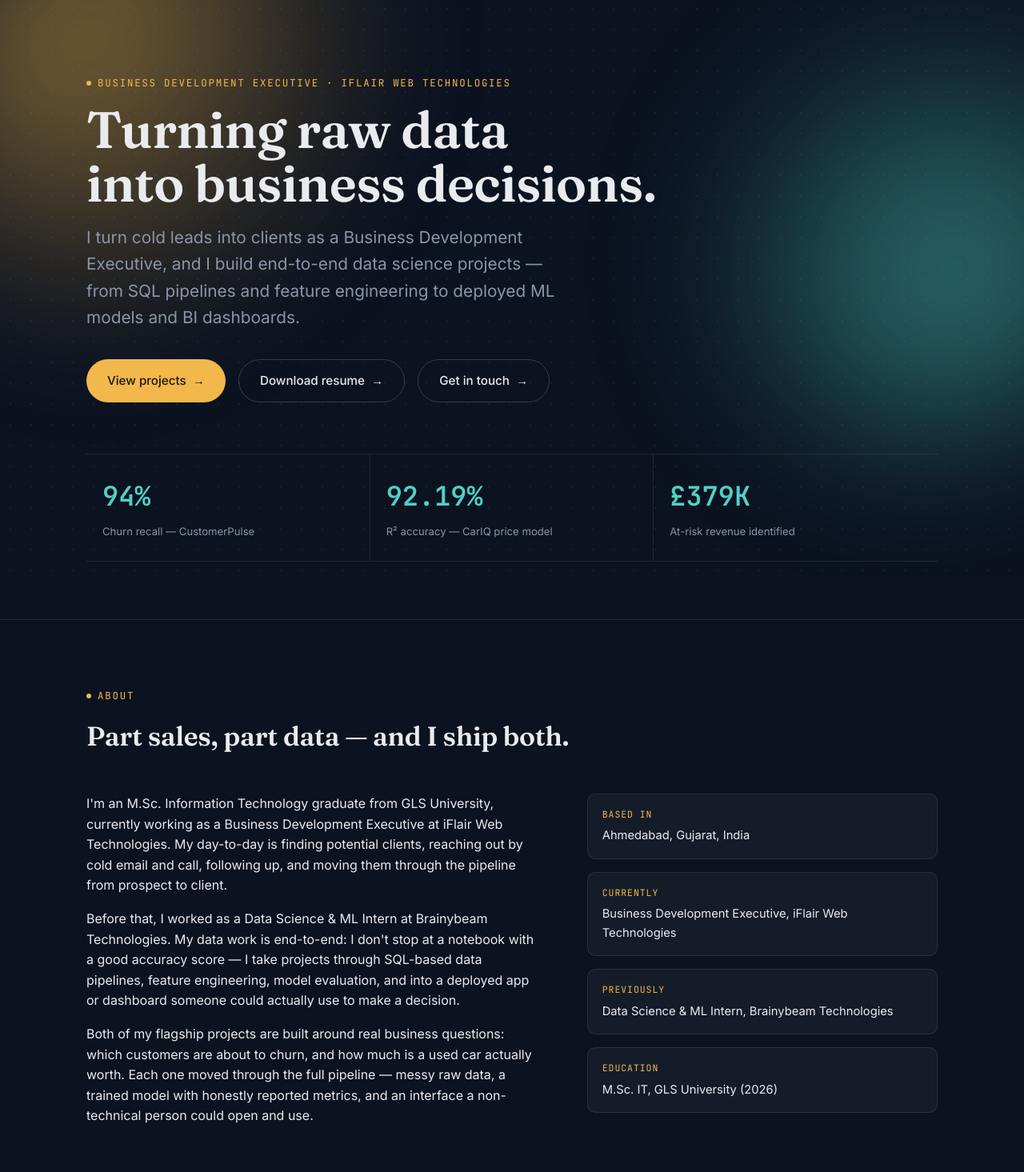
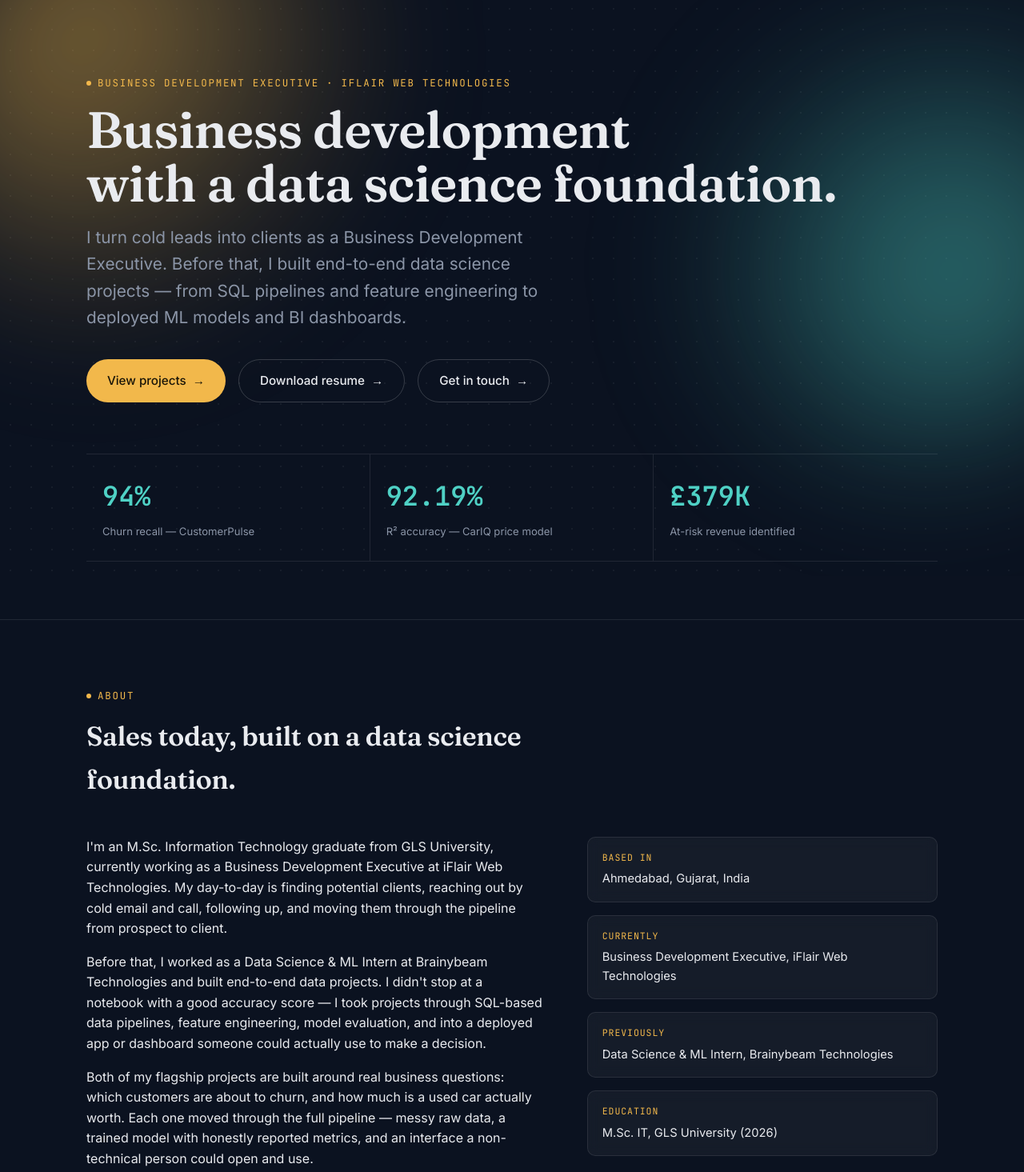
Before and after one commit to mehta-rutansh/mehta-rutansh.github.io, a plain HTML site: page index.html in a window 1280 px wide. Shown: the part 80-1545 px from the top of the page at 80% size. Drawn offline with Linux system fonts and the light colour scheme.

Commit message:
Update index.html

```diff
--- a/index.html
+++ b/index.html
@@ -627,8 +627,8 @@
 <header class="hero">
   <div class="wrap">
     <div class="eyebrow">Business Development Executive · iFlair Web Technologies</div>
-    <h1>Turning raw data<br>into business decisions.</h1>
-    <p class="tagline">I turn cold leads into clients as a Business Development Executive, and I build end-to-end data science projects — from SQL pipelines and feature engineering to deployed ML models and BI dashboards.</p>
+    <h1>Business development<br>with a data science foundation.</h1>
+    <p class="tagline">I turn cold leads into clients as a Business Development Executive. Before that, I built end-to-end data science projects — from SQL pipelines and feature engineering to deployed ML models and BI dashboards.</p>
 
     <div class="hero-actions">
       <a class="btn btn-primary magnetic" href="#projects"><span>View projects <span class="arrow">→</span></span></a>
@@ -657,12 +657,12 @@
   <div class="wrap">
     <div class="section-head reveal">
       <div class="eyebrow">About</div>
-      <h2>Part sales, part data — and I ship both.</h2>
+      <h2>Sales today, built on a data science foundation.</h2>
     </div>
     <div class="about-grid">
       <div class="reveal">
         <p>I'm an M.Sc. Information Technology graduate from GLS University, currently working as a Business Development Executive at iFlair Web Technologies. My day-to-day is finding potential clients, reaching out by cold email and call, following up, and moving them through the pipeline from prospect to client.</p>
-        <p>Before that, I worked as a Data Science &amp; ML Intern at Brainybeam Technologies. My data work is end-to-end: I don't stop at a notebook with a good accuracy score — I take projects through SQL-based data pipelines, feature engineering, model evaluation, and into a deployed app or dashboard someone could actually use to make a decision.</p>
+        <p>Before that, I worked as a Data Science &amp; ML Intern at Brainybeam Technologies and built end-to-end data projects. I didn't stop at a notebook with a good accuracy score — I took projects through SQL-based data pipelines, feature engineering, model evaluation, and into a deployed app or dashboard someone could actually use to make a decision.</p>
         <p>Both of my flagship projects are built around real business questions: which customers are about to churn, and how much is a used car actually worth. Each one moved through the full pipeline — messy raw data, a trained model with honestly reported metrics, and an interface a non-technical person could open and use.</p>
       </div>
       <ul class="fact-list">
@@ -790,7 +790,7 @@
   <div class="wrap">
     <div class="section-head reveal">
       <div class="eyebrow">Experience</div>
-      <h2>Business development and data science, side by side.</h2>
+      <h2>Business development, built on data science.</h2>
     </div>
     <div class="reveal">
       <div class="timeline-item">
```
